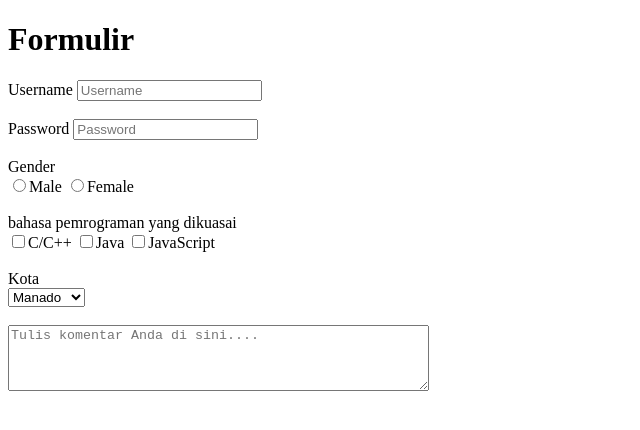
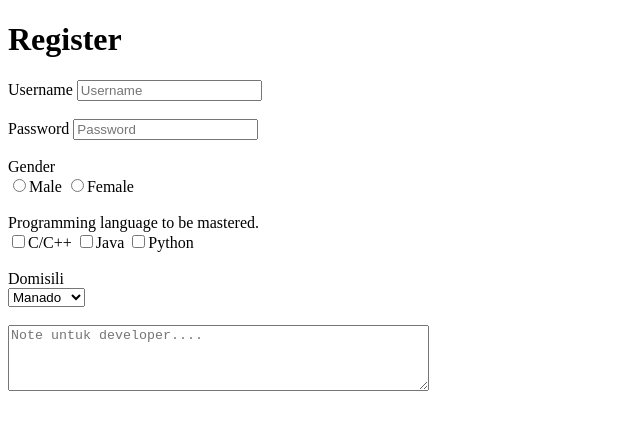
Before and after one commit to MG177/s2200521-wdsummer2021, a plain HTML site: page Exercise #6 - Formulir/form.html in a window 1280 px wide. Shown: the whole page, without its empty margins (0-640 px from the left). Drawn offline with Linux system fonts and the light colour scheme.

```diff
--- a/Exercise #6 - Formulir/form.html
+++ b/Exercise #6 - Formulir/form.html
@@ -4,12 +4,12 @@
     <meta charset="UTF-8">
     <meta http-equiv="X-UA-Compatible" content="IE=edge">
     <meta name="viewport" content="width=device-width, initial-scale=1.0">
-    <title>HTML Tag untuk Formulir</title>
+    <title>Formulir</title>
 </head>
 <body>
-    <h1>Formulir</h1>
+    <h1>Register</h1>
     <label >Username</label>
-    <label for="Username :"></label>
+    <label for="Email :"></label>
     <input type="text" placeholder="Username">
     <br>
     <br>
@@ -24,22 +24,22 @@
     <input type="radio" name="Gender"/>Female
     <br>
     <br>
-    <label >bahasa pemrograman yang dikuasai</label>
+    <label >Programming language to be mastered.</label>
     <br>
     <input type="checkbox"/>C/C++
     <input type="checkbox"/>Java
-    <input type="checkbox"/>JavaScript
+    <input type="checkbox"/>Python
     <br>
     <br>
-    <label >Kota</label>
+    <label >Domisili</label>
     <br>
-    <select >
+    <select>
         <option value="Manado">Manado</option>
         <option value="Tondano">Tondano</option>
         <option value="Tomohon">Tomohon</option>
     </select>
     <br>
     <br>
-    <textarea rows="4" cols="50" placeholder="Tulis komentar Anda di sini...."></textarea>
+    <textarea rows="4" cols="50" placeholder="Note untuk developer...."></textarea>
 </body>
 </html>
```
